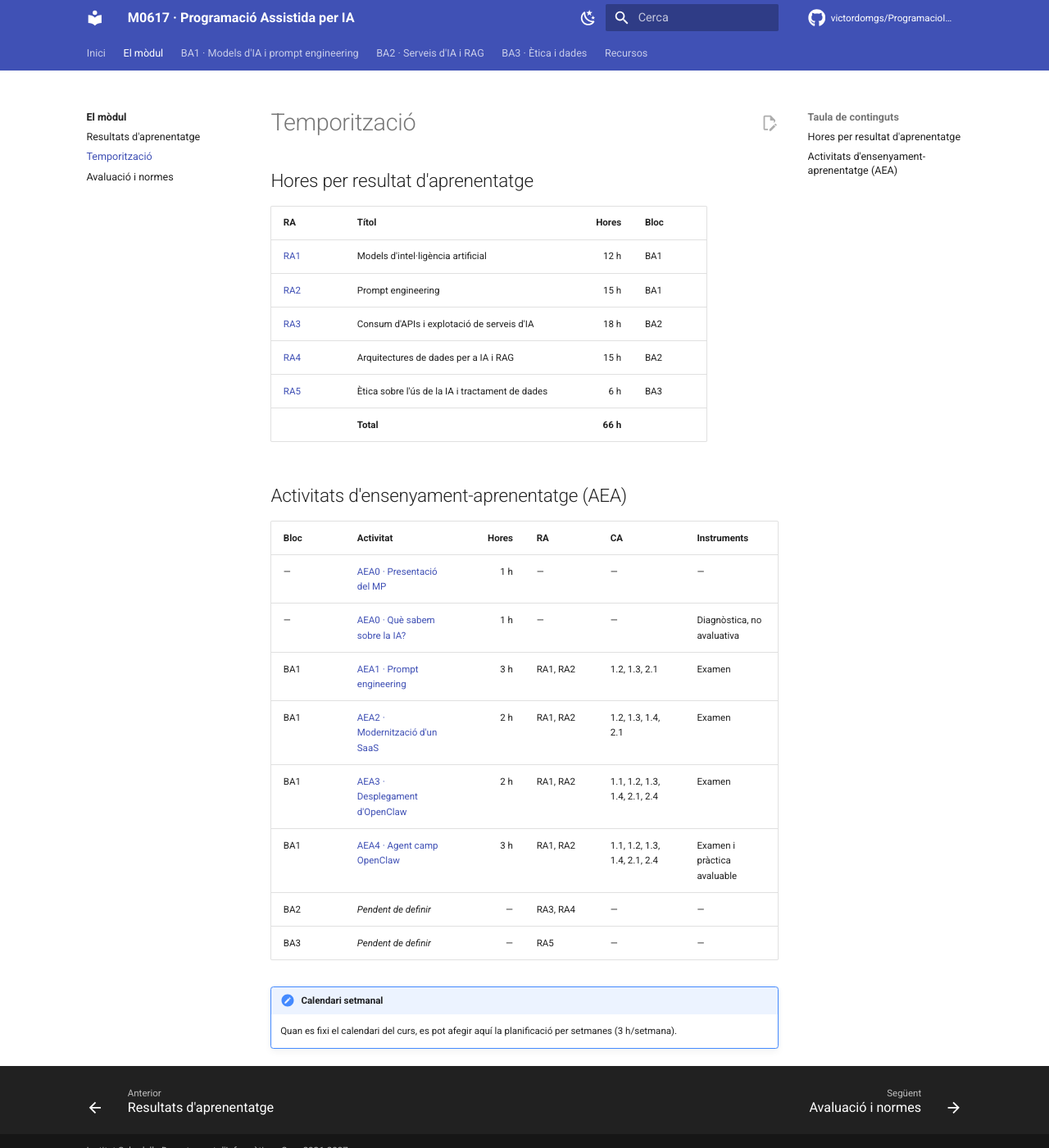
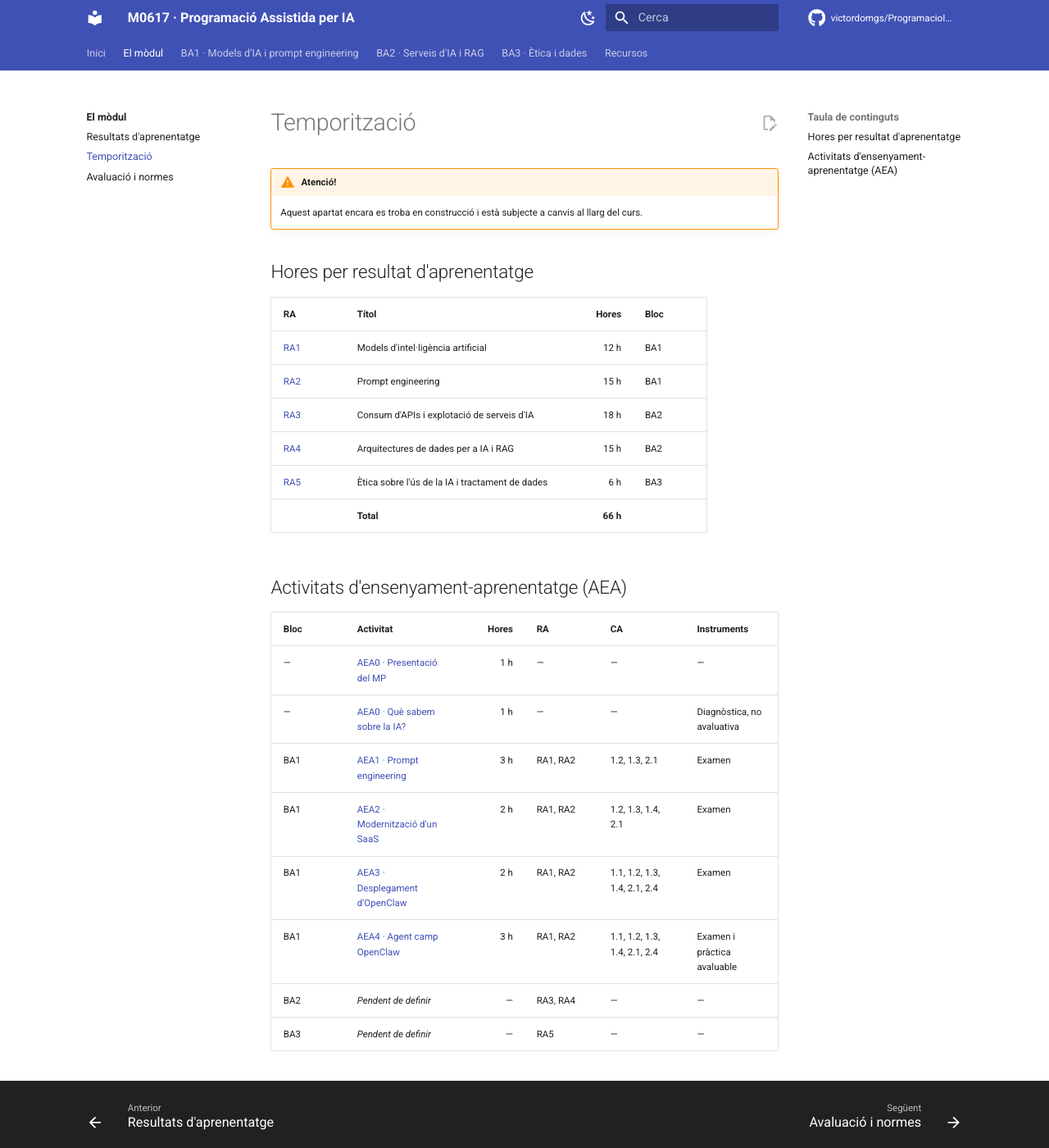
Before and after one commit to victordomgs/ProgramacioIADAW, an MkDocs documentation site: the page built from docs/modul/temporitzacio.md, in a window 1280 px wide and 1400 px high. Shown: the whole window at 82% size. Built offline with MkDocs 1.6.1 and Material for MkDocs 9.7.7, drawn with Linux system fonts in a browser that asks for light colours; comment, search, counter and statistics services are not loaded.

Commit message:
Update temporitzacio.md

```diff
--- a/docs/modul/temporitzacio.md
+++ b/docs/modul/temporitzacio.md
@@ -1,4 +1,7 @@
 # Temporització
+
+!!! warning "Atenció!"
+    Aquest apartat encara es troba en construcció i està subjecte a canvis al llarg del curs.
 
 ## Hores per resultat d'aprenentatge
 
@@ -23,6 +26,3 @@
 | BA1 | [AEA4 · Agent camp OpenClaw](../ba1/aea04-agent-openclaw/index.md) | 3 h | RA1, RA2 | 1.1, 1.2, 1.3, 1.4, 2.1, 2.4 | Examen i pràctica avaluable |
 | BA2 | *Pendent de definir* | — | RA3, RA4 | — | — |
 | BA3 | *Pendent de definir* | — | RA5 | — | — |
-
-!!! note "Calendari setmanal"
-    Quan es fixi el calendari del curs, es pot afegir aquí la planificació per setmanes (3 h/setmana).
```
